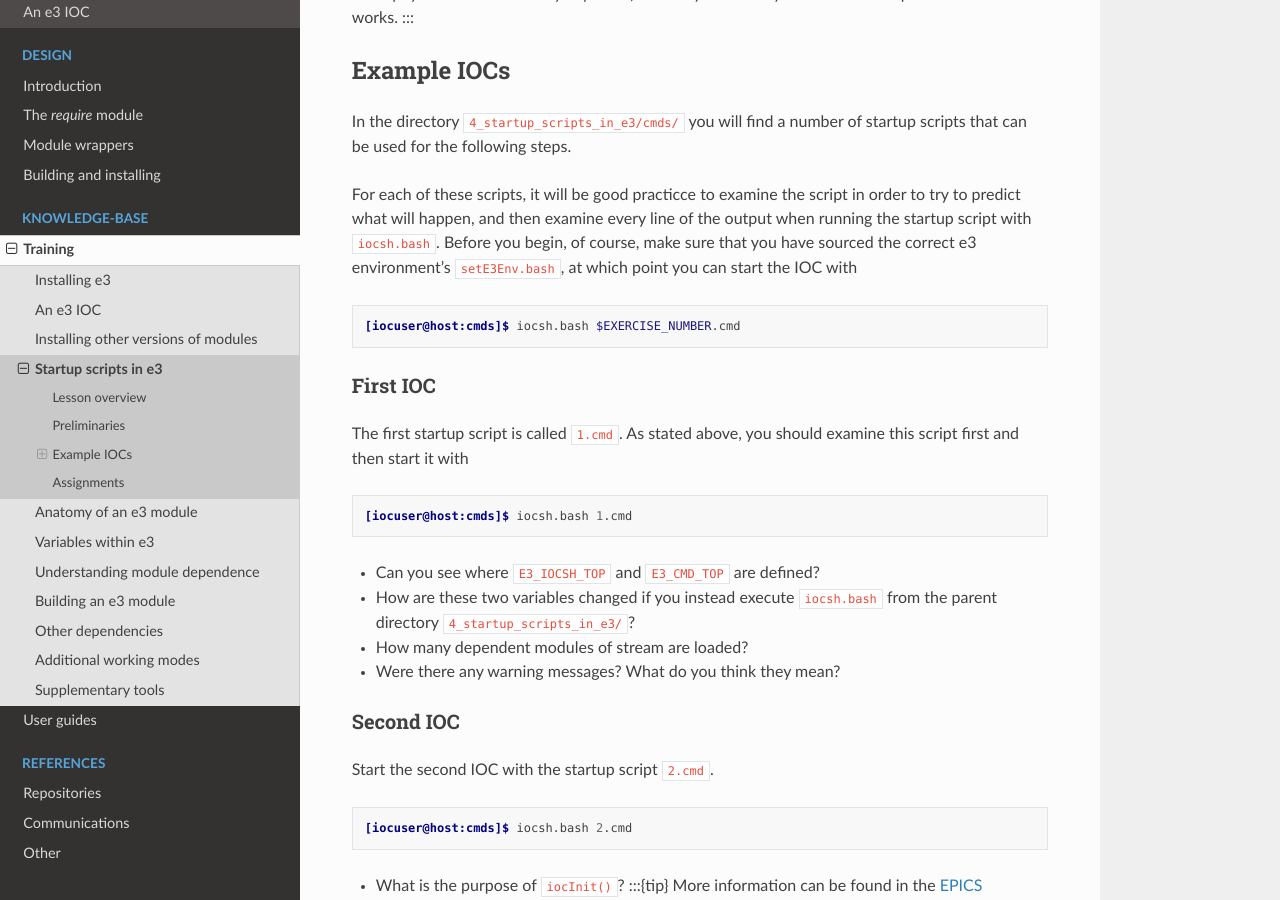
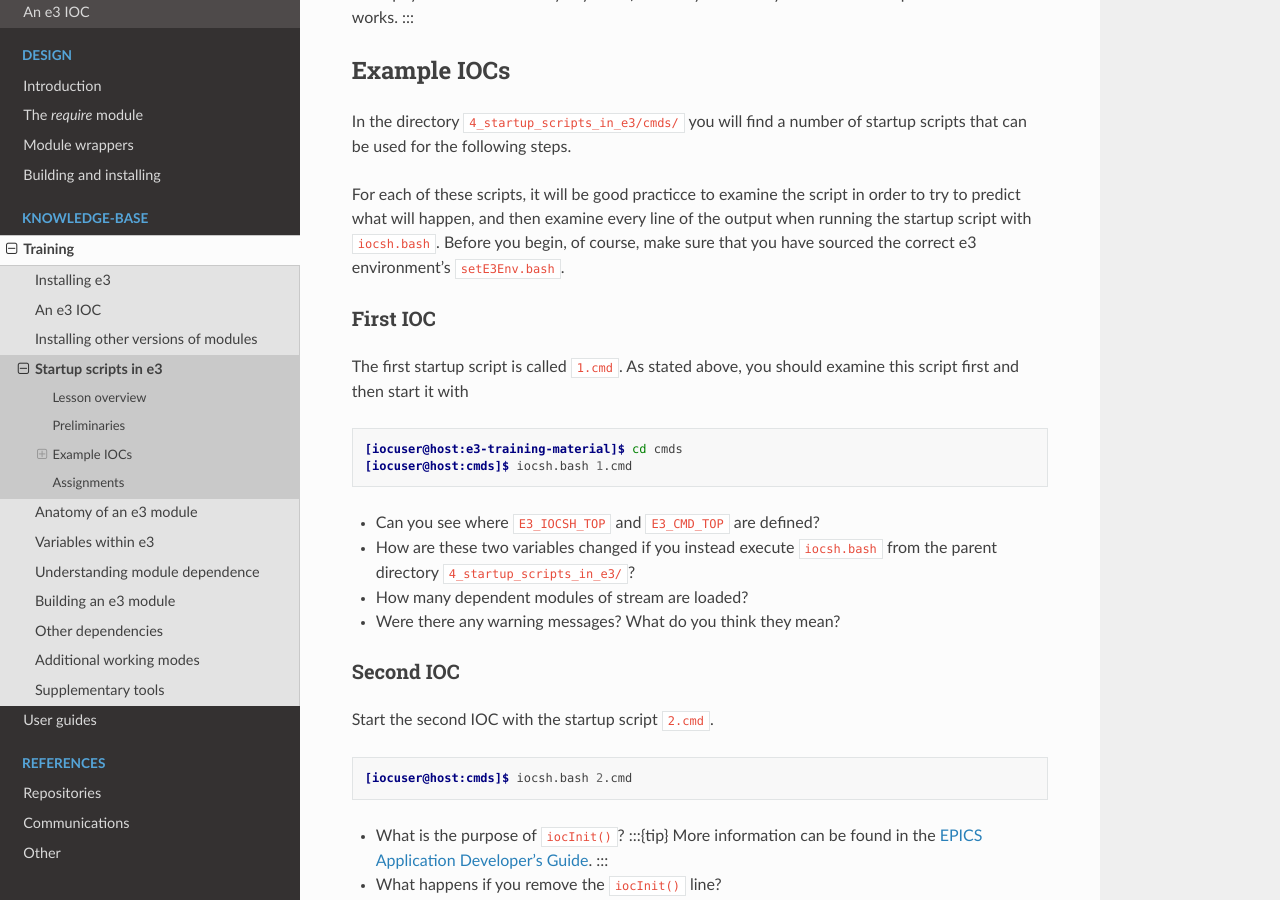
Before and after one commit to ttkorhonen/e3pages, a Sphinx documentation site: the page built from docs/kb/training/workbook/4_startup_scripts.md, in a window 1280 px wide and 900 px high, scrolled down 1443 px. Built offline with Sphinx 7.4.7 and the Read the Docs theme 2.0.0, drawn with Linux system fonts in a browser that asks for light colours.

Commit message:
Some small cleanup

````diff
--- a/docs/kb/training/workbook/4_startup_scripts.md
+++ b/docs/kb/training/workbook/4_startup_scripts.md
@@ -64,15 +64,13 @@
 
 For each of these scripts, it will be good practicce to examine the script in order to try to predict what will happen, and then
 examine every line of the output when running the startup script with `iocsh.bash`. Before you begin, of course, make sure that
-you have sourced the correct e3 environment's `setE3Env.bash`, at which point you can start the IOC with
-```console
-[iocuser@host:cmds]$ iocsh.bash $EXERCISE_NUMBER.cmd
-```
+you have sourced the correct e3 environment's `setE3Env.bash`.
 
 ### First IOC
 
 The first startup script is called `1.cmd`. As stated above, you should examine this script first and then start it with
 ```console
+[iocuser@host:e3-training-material]$ cd cmds
 [iocuser@host:cmds]$ iocsh.bash 1.cmd
 ```
 
````
